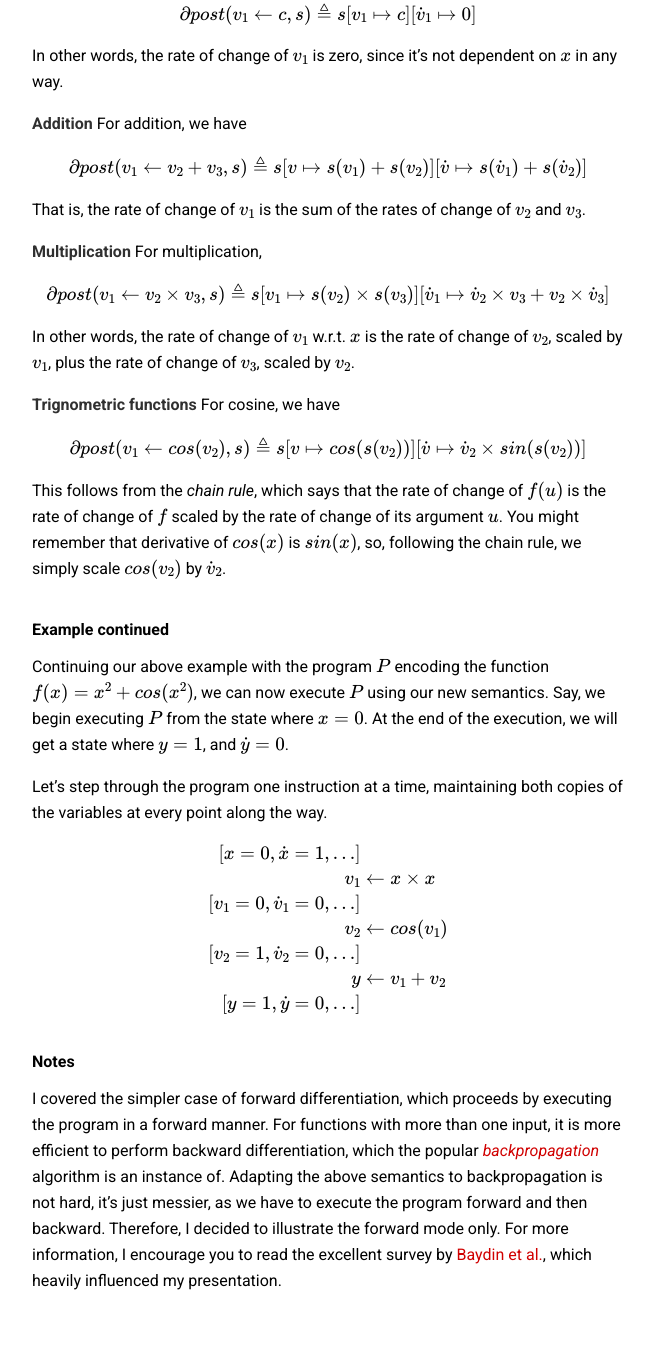
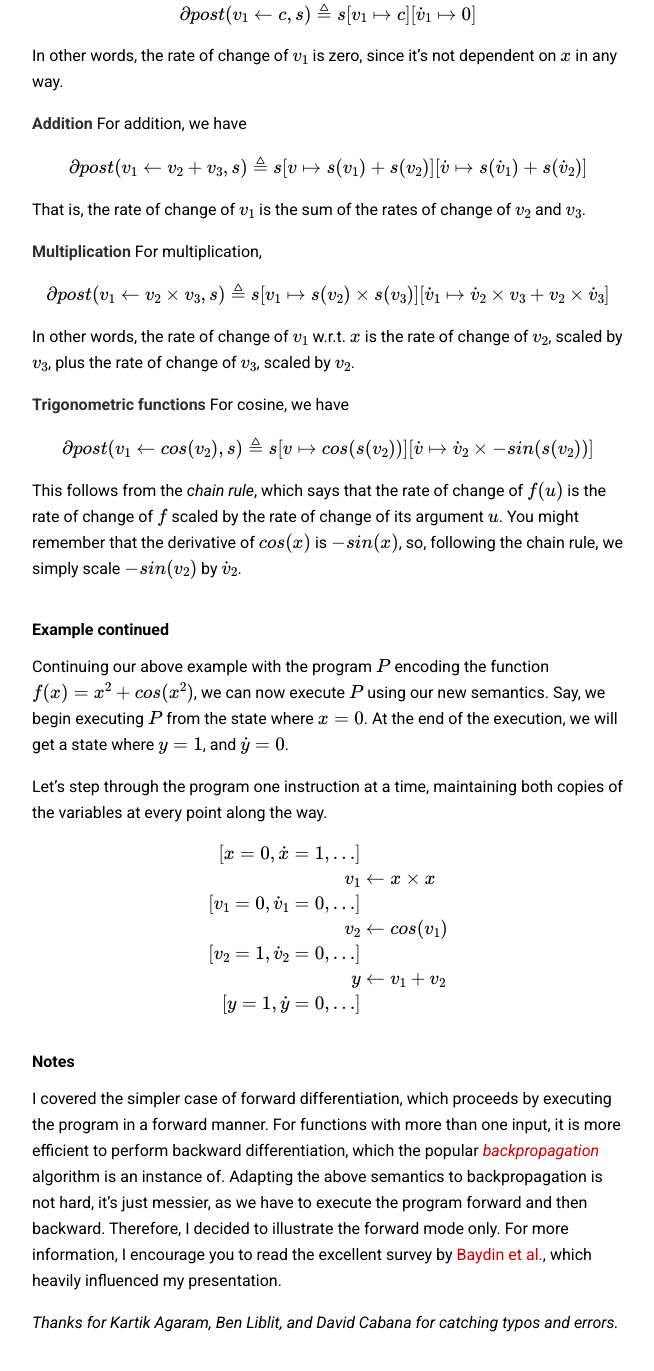
Before and after one commit to barghouthi/blog, a Jekyll site: the page built from _posts/2018-05-01-differentiable-programming.md, in a window 1280 px wide and 1400 px high, scrolled down 2681 px. Shown: the top 1371 px of the window, without its empty margins (312-966 px from the left). Built offline with Jekyll 4.4.1, drawn with Linux system fonts in a browser that asks for light colours; formulas are drawn with MathJax 3; some of the changed text lies outside the part shown.

Commit message:
minor mods

```diff
--- a/_posts/2018-05-01-differentiable-programming.md
+++ b/_posts/2018-05-01-differentiable-programming.md
@@ -108,16 +108,16 @@ That is, the rate of change of $v_1$ is the sum of the rates of change of $v_2$
 
 $$\partial\textit{post}(v_1 \gets v_2 \times v_3, s) \triangleq s[v_1 \mapsto s(v_2) \times s(v_3)][\dot v_1 \mapsto \dot v_2 \times v_3 + v_2 \times \dot v_3]$$
 
-In other words, the rate of change of $v_1$ w.r.t. $x$ is the rate of change of $v_2$, scaled by $v_1$, plus the rate of change of $v_3$, scaled by $v_2$.
+In other words, the rate of change of $v_1$ w.r.t. $x$ is the rate of change of $v_2$, scaled by $v_3$, plus the rate of change of $v_3$, scaled by $v_2$.
 
 
 
-**Trignometric functions** For cosine, we have
+**Trigonometric functions** For cosine, we have
 
-$$\partial\textit{post}(v_1 \gets cos(v_2), s) \triangleq s[v \mapsto cos(s(v_2))] [\dot v \mapsto \dot v_2 \times sin(s(v_2))]$$
+$$\partial\textit{post}(v_1 \gets cos(v_2), s) \triangleq s[v \mapsto cos(s(v_2))] [\dot v \mapsto \dot v_2 \times - sin(s(v_2))]$$
 
 This follows from the *chain rule*, which says that the rate of change of $f(u)$ is the rate of change of $f$ scaled by the rate of change of its argument $u$.
-You might remember that derivative of $cos(x)$ is $sin(x)$, so, following the chain rule, we simply scale $cos(v_2)$ by $\dot v_2$.
+You might remember that the derivative of $cos(x)$ is $-sin(x)$, so, following the chain rule, we simply scale $-sin(v_2)$ by $\dot v_2$.
 
 ## Example continued
 
@@ -146,3 +146,5 @@ $$
 ## Notes
 
 I covered the simpler case of forward differentiation, which proceeds by executing the program in a forward manner. For functions with more than one input, it is more efficient to perform backward differentiation, which the popular *[backpropagation](https://en.wikipedia.org/wiki/Backpropagation)* algorithm is an instance of. Adapting the above semantics to backpropagation is not hard, it's just messier, as we have to execute the program forward and then backward. Therefore, I decided to illustrate the forward mode only. For more information, I encourage you to read the excellent survey by [Baydin et al.](https://arxiv.org/abs/1502.05767), which heavily influenced my presentation.
+
+*Thanks for Kartik Agaram, Ben Liblit, and David Cabana for catching typos and errors.*
```
Also changed, not shown: other parts of _posts/2018-05-01-differentiable-programming.md (+1 -1 lines), 1 other file.
